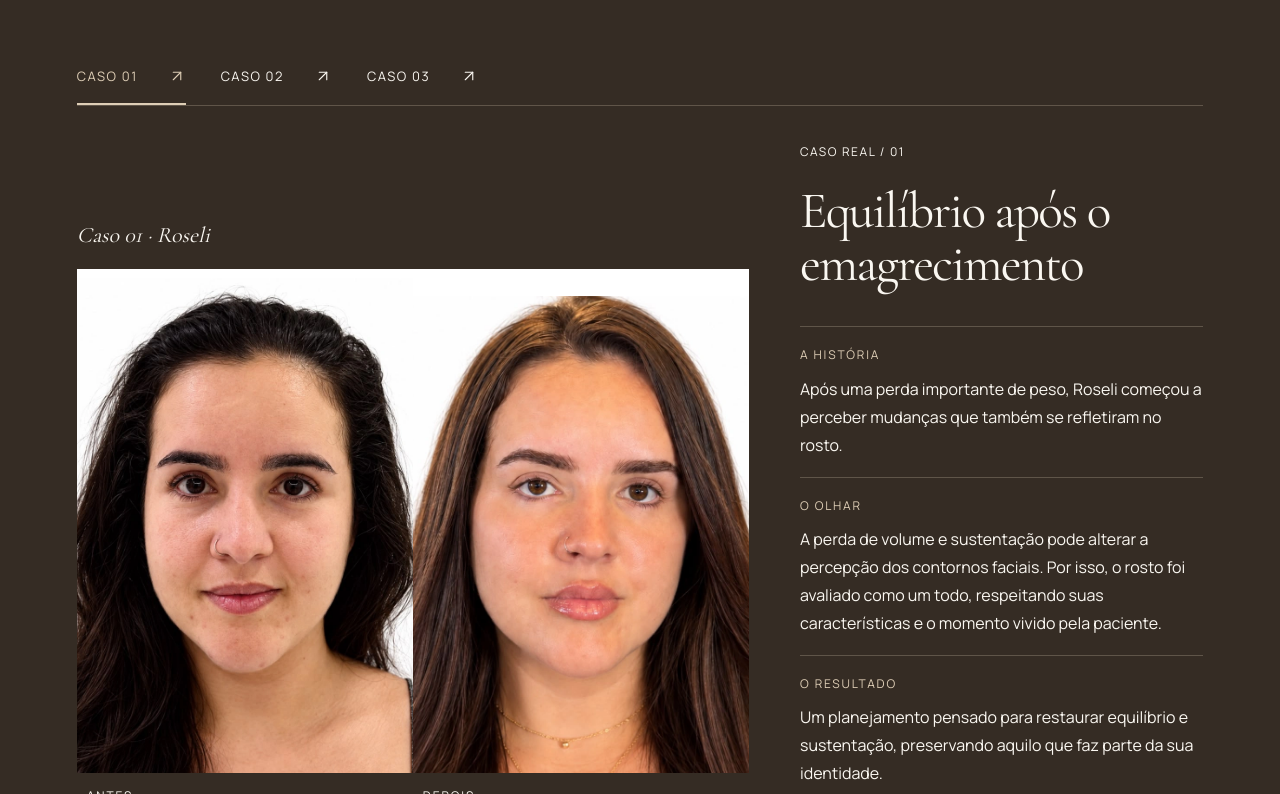
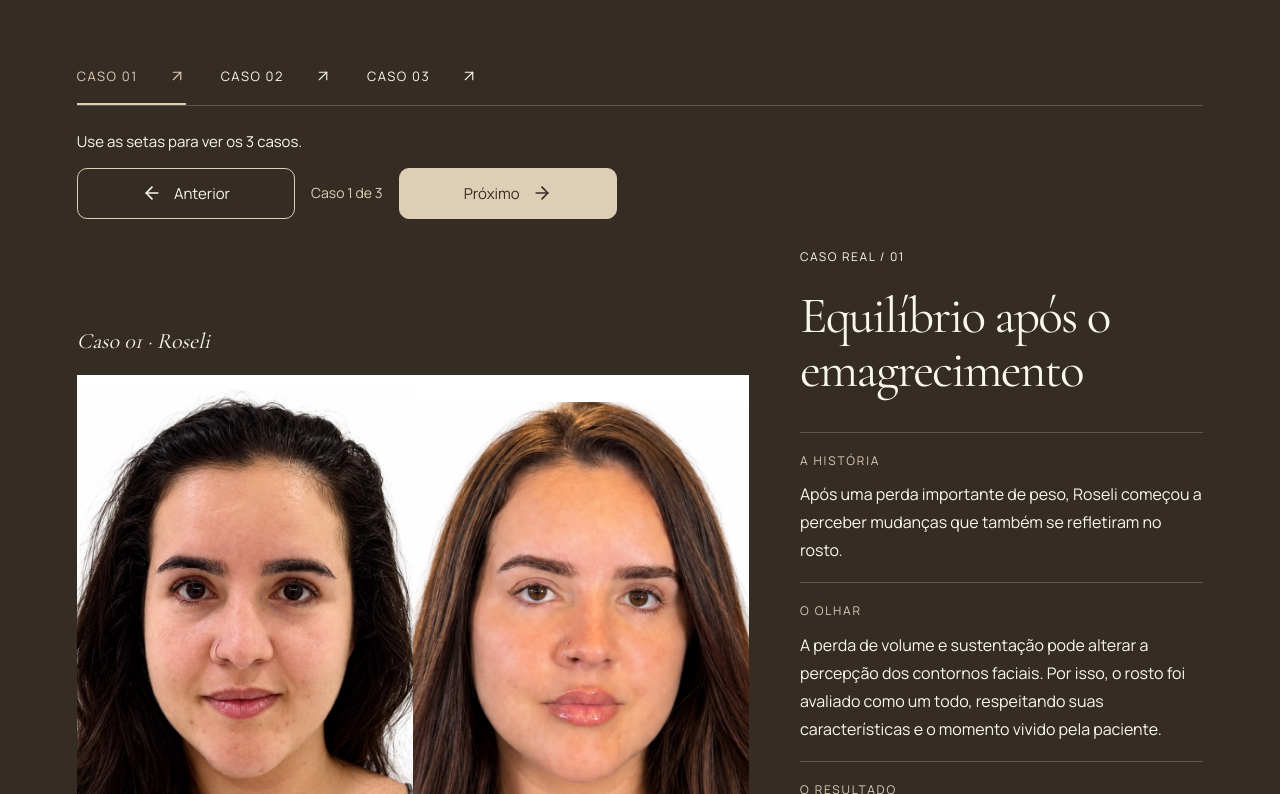
Before and after one commit to brunogbarbosa/dra-joelane-bittencourt, a Next.js app: page / in a window 1280 px wide. Shown: the part 3806-4600 px from the top of the page. Built offline with nearby package versions, Linux system fonts and the light colour scheme.

Commit message:
Make case navigation explicit and center reassurance text

```diff
--- a/app/conversion.css
+++ b/app/conversion.css
@@ -48,6 +48,21 @@
 .case-navigation { display: flex; gap: 35px; border-bottom: 1px solid #deceb640; margin-bottom: 36px; }
 .case-navigation button { font-size: 13px; letter-spacing: .12em; min-height: 55px; border-bottom: 2px solid transparent; display: flex; gap: 30px; align-items: center; }
 .case-navigation button[aria-pressed=true] { border-color: var(--rose-light); color: var(--rose-light); }
+.case-browse-hint { margin: -12px 0 14px; font-size: 15px; line-height: 1.6; color: var(--ivory); }
+.case-browse-hint>span { display: none; }
+.case-carousel-controls { display: grid; grid-template-columns: 1fr auto 1fr; align-items: center; gap: 16px; width: 100%; max-width: 540px; margin-bottom: 28px; }
+.case-carousel-controls button { min-height: 48px; display: flex; align-items: center; justify-content: center; gap: 12px; padding: 12px 16px; border: 1px solid var(--rose-light); border-radius: 10px; color: var(--ivory); font-size: 15px; }
+.case-carousel-controls button:hover { background: #deceb625; }
+.case-carousel-controls .case-next { background: var(--rose-light); color: var(--wine); }
+.case-carousel-controls .case-next:hover { background: var(--ivory); }
+.case-progress { font-size: 14px; color: var(--rose-light); white-space: nowrap; }
+.case-swipe-area { touch-action: pan-y pinch-zoom; }
+@media(any-pointer:coarse) { .case-browse-hint>span { display: inline; } }
+@media(max-width:700px) {
+ .case-carousel-controls { gap: 8px; }
+ .case-carousel-controls button { gap: 6px; padding-inline: 8px; font-size: 14px; }
+ .case-progress { font-size: 12px; }
+}
 .case-layout { display: grid; grid-template-columns: minmax(0,1.15fr) minmax(0,.85fr); gap: clamp(32px,4vw,64px); align-items: center; max-width: 1320px; margin-inline: auto; animation: case-arrive .6s ease both; }
 .case-layout .before-after { max-width: none; }
 .case-copy { min-width: 0; }
@@ -362,7 +377,7 @@
 .pain-list li,.pain-list .pain-highlight { padding: 18px 0; gap: 18px; }
 .pain-list p { font-size: clamp(22px,2.1vw,28px); line-height: 1.3; }
 .pain-highlight p { font-size: clamp(24px,2.3vw,31px); }
-.pain-reassurance { max-width: 560px; margin-top: 26px; padding: 15px 20px; border: 0; border-radius: 4px; background: var(--wine); color: var(--ivory); font-size: 14px; line-height: 1.6; }
+.pain-reassurance { max-width: 560px; margin-top: 26px; padding: 15px 20px; border: 0; border-radius: 4px; background: var(--wine); color: var(--ivory); font-size: 14px; line-height: 1.6; text-align: center; }
 .pain-reassurance strong { margin-top: 4px; color: var(--rose-light); font-size: 15px; font-weight: 500; }
 .treatments-options { padding-top: 0; }
 .treatments-options li { padding: 16px 0; }
--- a/components/case-studies.tsx
+++ b/components/case-studies.tsx
@@ -9,6 +9,7 @@ export function CaseStudies() {
   const [expanded,setExpanded]=useState(false);
   const dialog=useRef<HTMLDialogElement>(null);
   const opener=useRef<HTMLButtonElement>(null);
+  const touchStart=useRef<{x:number;y:number}|null>(null);
   const current=clinicalCases[active];
   const clinicalReady=[current.complaint,current.observation,current.planning,current.outcome].every(value=>!value.startsWith('['));
   const details=clinicalReady?[['Queixa',current.complaint],['O que observei',current.observation],['Planejamento',current.planning],['Resultado',current.outcome]]:current.editorial;
@@ -21,8 +22,18 @@ export function CaseStudies() {
   const move=(delta:number)=>setActive(i=>(i+delta+clinicalCases.length)%clinicalCases.length);
   return <div className="case-studies">
     <div className="case-navigation" role="group" aria-label="Escolher estudo de caso">{clinicalCases.map((c,i)=><button key={c.id} aria-pressed={active===i} onClick={()=>setActive(i)}>CASO 0{i+1}<ArrowUpRight size={18} strokeWidth={1.5} aria-hidden="true"/></button>)}</div>
+    <p className="case-browse-hint">Use as setas para ver os {clinicalCases.length} casos.<span> Você também pode deslizar as fotos para o lado.</span></p>
+    <div className="case-carousel-controls" role="group" aria-label="Navegar entre os casos">
+      <button type="button" onClick={()=>move(-1)} aria-label="Caso anterior"><ArrowLeft size={20} aria-hidden="true"/><span>Anterior</span></button>
+      <span className="case-progress" aria-live="polite" aria-atomic="true">Caso {active+1} de {clinicalCases.length}</span>
+      <button type="button" className="case-next" onClick={()=>move(1)} aria-label="Próximo caso"><span>Próximo</span><ArrowRight size={20} aria-hidden="true"/></button>
+    </div>
     <div className="case-layout" key={current.id}>
-      <div className="case-media"><p className="comparison-title">Caso 0{active+1} · {current.patient}</p><CasePhotos record={current}/>
+      <div className="case-media"><p className="comparison-title">Caso 0{active+1} · {current.patient}</p><div className="case-swipe-area"
+        onTouchStart={e=>{touchStart.current=e.touches.length===1?{x:e.touches[0].clientX,y:e.touches[0].clientY}:null;}}
+        onTouchCancel={()=>{touchStart.current=null;}}
+        onTouchEnd={e=>{const start=touchStart.current;touchStart.current=null;const end=e.changedTouches[0];if(!start||!end)return;const dx=end.clientX-start.x;const dy=end.clientY-start.y;if(Math.abs(dx)>=50&&Math.abs(dx)>Math.abs(dy)*1.5)move(dx<0?1:-1);}}
+      ><CasePhotos record={current}/></div>
         <p className="case-image-note">{current.mode==='reference'?'Registros enviados pela profissional. Sem ordem de antes e depois informada.':current.photos.some(p=>p.presentationMask)?'Fundo do “depois” isolado para apresentação. Fotografias originais disponíveis na ampliação.':'Registros individuais, com diferenças de luz, expressão e enquadramento.'}</p>
       </div>
       <div className="case-copy" aria-live="polite"><p className="chapter-tag">Caso real / 0{active+1}</p>
```
